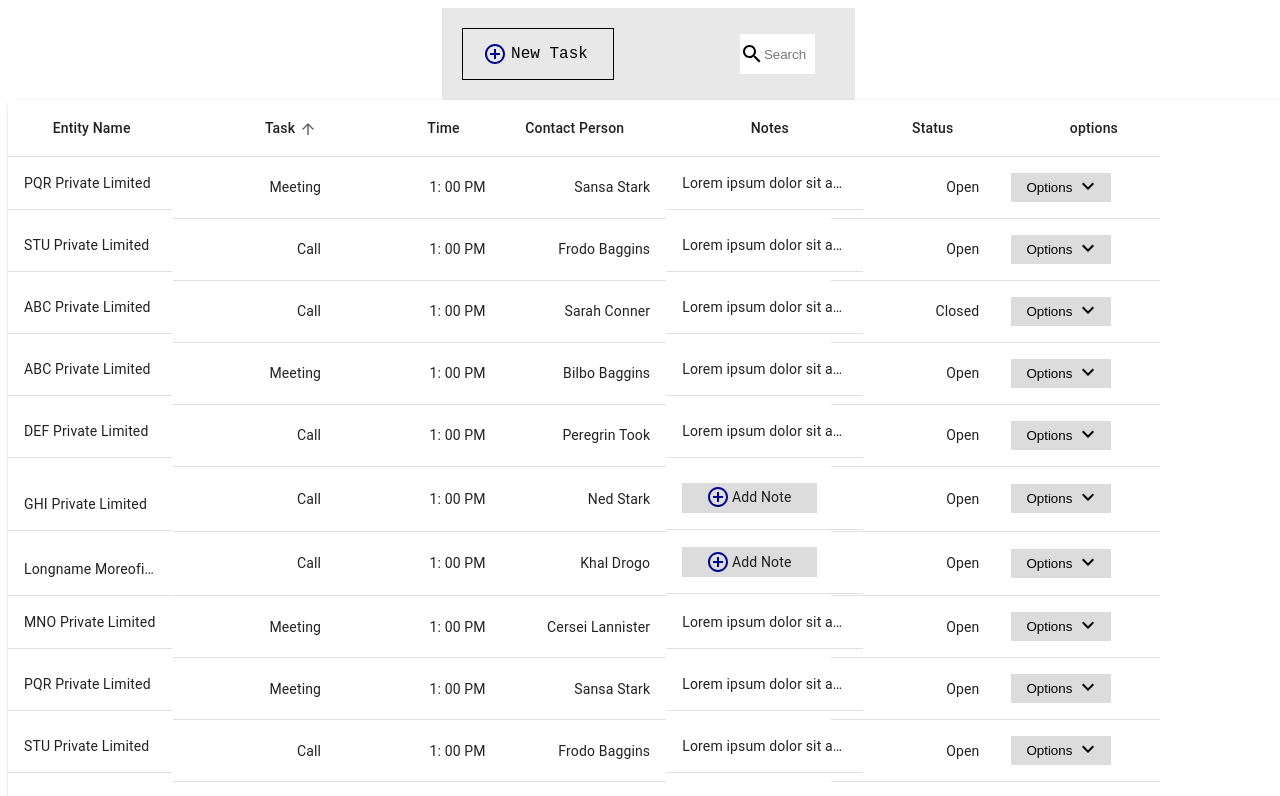
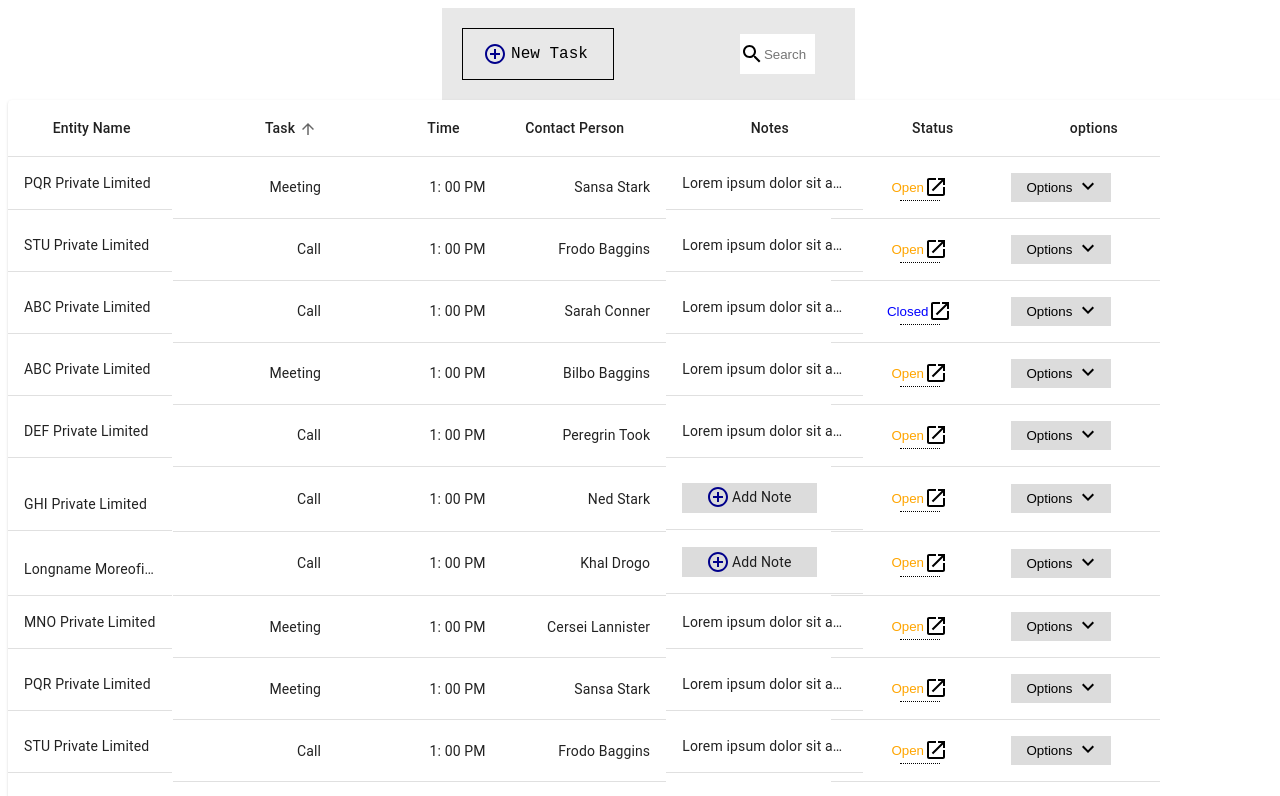
Before and after one commit to DinoWithCurls/taskscheduler, a React (Create React App) app: page / in a window 1280 px wide. Shown: the top 796 px of the page. Built offline with nearby package versions, Linux system fonts and the light colour scheme.

Commit message:
feat: 🎸 Added the status button

```diff
--- a/src/components/buttons/statusButton.js
+++ b/src/components/buttons/statusButton.js
@@ -1 +1,13 @@
-import React from 'react';
+import React from "react";
+import  {Open} from "../iconsComponent";
+import "../../styles/statusButton.css";
+const StatusButton = ({ status, onPressButton }) => {
+  return (
+    <button class="status-main" onClick={onPressButton}>
+      <div class={status === 'Open' ? 'open-style' : 'close-style'}>{status}</div>
+      <Open />
+    </button>
+  );
+};
+
+export default StatusButton;
--- a/src/components/iconsComponent.js
+++ b/src/components/iconsComponent.js
@@ -7,6 +7,7 @@ import ChevronRightIcon from '@mui/icons-material/ChevronRight';
 import CloseIcon from '@mui/icons-material/Close';
 import FilterAltIcon from '@mui/icons-material/FilterAlt';
 import AddCircleOutlineIcon from '@mui/icons-material/AddCircleOutline';
+import LaunchIcon from '@mui/icons-material/Launch';
 
 
 export {
@@ -18,5 +19,6 @@ export {
   ChevronRightIcon as Right,
   CloseIcon as Cross,
   NestCamWiredStandIcon as Webcam,
-  SearchIcon as Search
+  SearchIcon as Search,
+  LaunchIcon as Open,
 };
--- a/src/components/table.js
+++ b/src/components/table.js
@@ -15,6 +15,7 @@ import AddNoteButton from "./buttons/addNoteButton";
 
 import jsonFile from "../data/info.json";
 import OptionButton from "./buttons/optionButton";
+import StatusButton from "./buttons/statusButton";
 
 function descendingComparator(a, b, orderBy) {
   if (b[orderBy] < a[orderBy]) {
@@ -96,7 +97,6 @@ const TableHeader = ({ order, orderBy, onRequestSort }) => {
                 direction={orderBy === headCell.id ? order : "asc"}
                 onClick={createSortHandler(headCell.id)}
               >
-
               </SortLabel>
             </Cell>
           );
@@ -168,11 +168,8 @@ export const Table = () => {
                 >
                   {row.notes.length > 0 ? row.notes : <AddNoteButton />}
                 </Cell>
-                <Cell
-                  align="right"
-                  style={{ whiteSpace: "nowrap", width: "10%" }}
-                >
-                  {row.status}
+                <Cell align="right">
+                  <StatusButton status={row.status} />
                 </Cell>
                 <Cell>
                   <OptionButton />
--- /dev/null
+++ b/src/styles/statusButton.css
@@ -0,0 +1,17 @@
+.status-main {
+    background-color: inherit;
+    border-bottom: 1px dotted black;
+    display: flex;
+    flex-direction: row;
+    justify-content: center;
+    align-items: center;
+    width: 30%;
+    margin-left: 40%
+}
+
+.open-style {
+    color: orange;
+}
+.close-style {
+    color: blue;
+}
```
Also changed, not shown: src/styles/index.js (deleted, +0 -10 lines).
